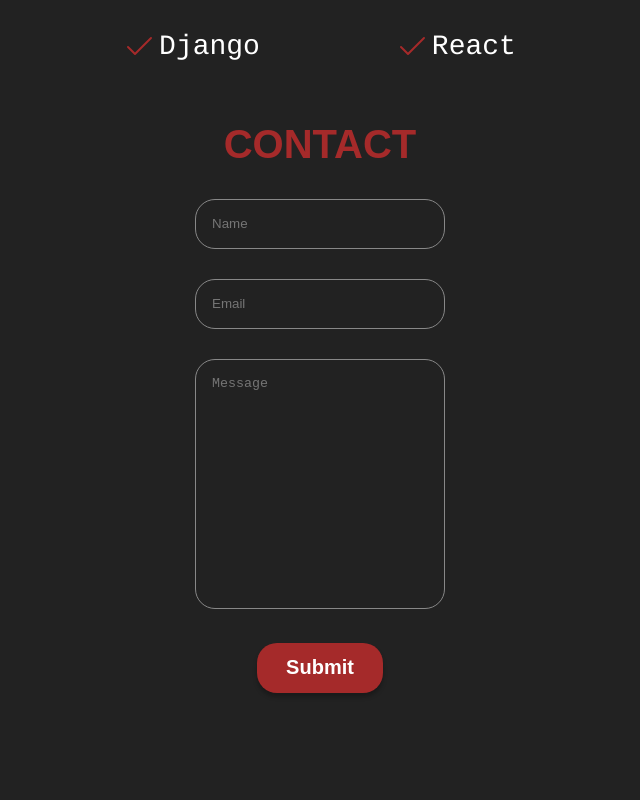
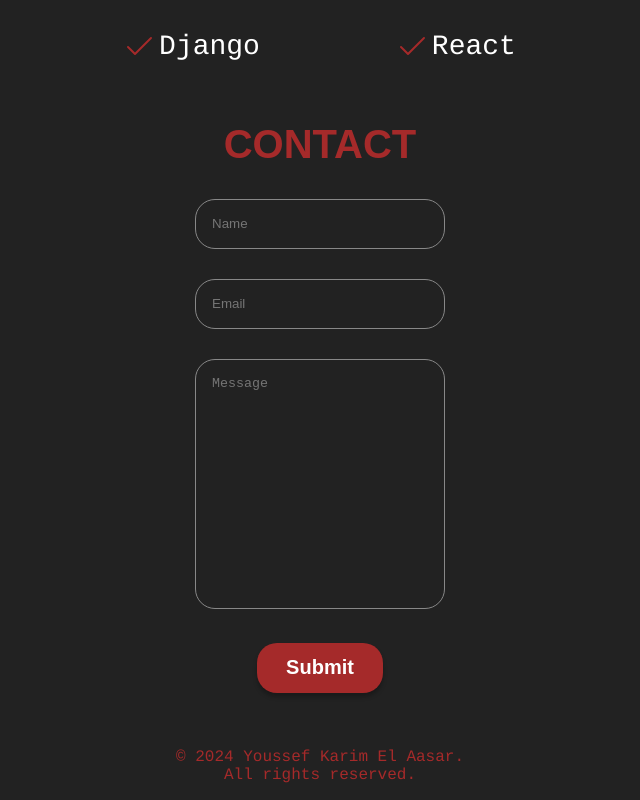
Before and after one commit to theglassofwater/PersonalWebsite, a React (Create React App) app: page / in a window 1280 px wide. Shown: the part 1892-2692 px from the top of the page, without its empty margins (320-960 px from the left). Before the commit the page ends 2600 px from the top, so only its background shows below. Built offline with nearby package versions, Linux system fonts and the light colour scheme.

Commit message:
Added footer and footer files

```diff
--- a/src/App.js
+++ b/src/App.js
@@ -5,6 +5,7 @@ import Home from './components/Home/Home';
 import Projects from './components/Projects/Projects';
 import Skills from './components/Skills/Skills';
 import Contact from './components/Contact/Contact';
+import Footer from './components/Footer/Footer';
 
 function App() {
   return (
@@ -13,6 +14,7 @@ function App() {
       <Projects />
       <Skills />
       <Contact />
+      <Footer />
       <Routes>
         {/* <Route path="/" element={<Home />} />
         <Route path="/projects" element={<Projects />} />
--- /dev/null
+++ b/src/components/Footer/Footer.js
@@ -0,0 +1,14 @@
+import styles from './Footer.module.css';
+
+function Footer() {
+  return (
+    <section id="footer" className={styles.container}>
+      <p>
+        &copy; 2024 Youssef Karim El Aasar. <br />
+        All rights reserved.
+      </p>
+    </section>
+  );
+}
+
+export default Footer;
--- /dev/null
+++ b/src/components/Footer/Footer.module.css
@@ -0,0 +1,8 @@
+.container {
+    text-align: center;
+    margin-top: 5dvh;
+    p {
+      font-size: 16px;
+      color: var(--secondary-color);
+    }
+  }
```
